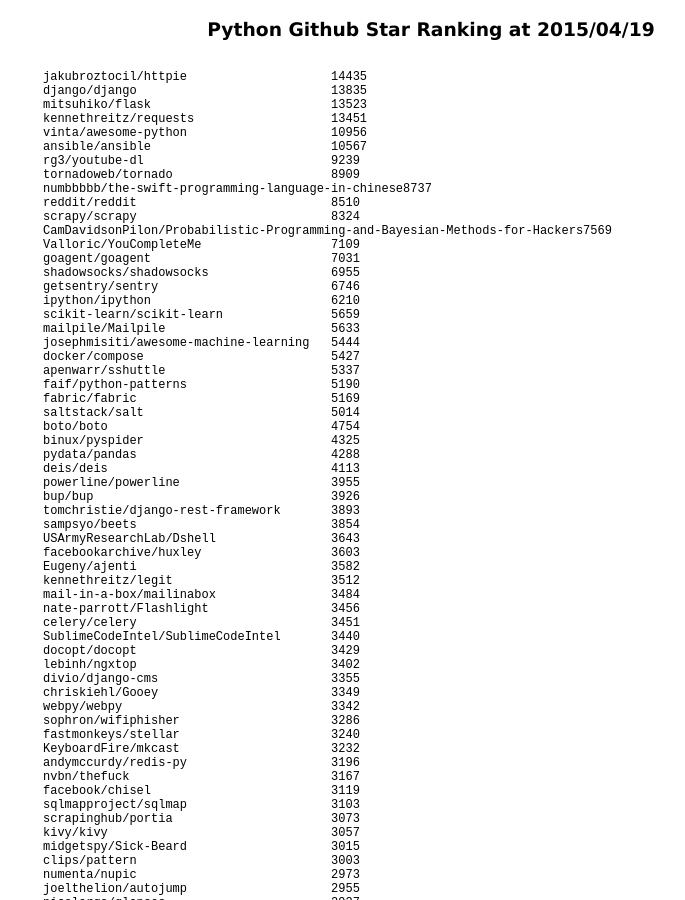
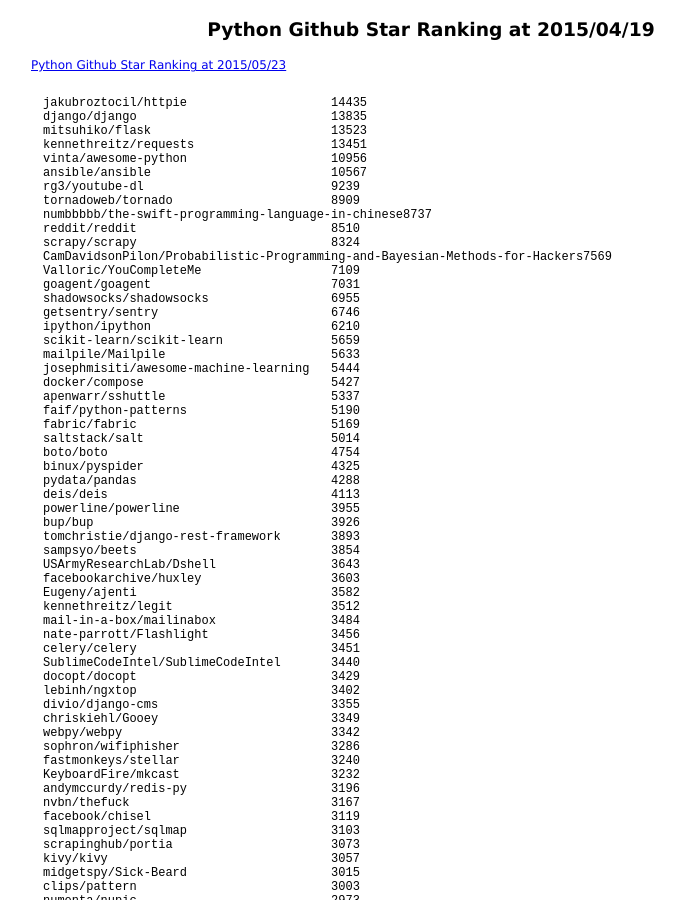
Before and after one commit to 38elements/38elements.github.com, a Jekyll site: the page built from _posts/2015-04-19-python-repository-github-star-ranking.md, in a window 1280 px wide and 900 px high. Shown: the whole window, without its empty margins (209-894 px from the left). Built offline with Jekyll 4.4.1, drawn with Linux system fonts in a browser that asks for light colours; Markdown is read by kramdown in place of the engine named in the settings.

Commit message:
Update 2015-04-19-python-repository-github-star-ranking.md

```diff
--- a/_posts/2015-04-19-python-repository-github-star-ranking.md
+++ b/_posts/2015-04-19-python-repository-github-star-ranking.md
@@ -2,6 +2,7 @@
 layout: posts
 title: Python Github Star Ranking at 2015/04/19
 ---
+[Python Github Star Ranking at 2015/05/23](/2015/05/23/python-repository-github-star-ranking.html)
 <pre style="background-color: white;border: none;">
 jakubroztocil/httpie                    14435
 django/django                           13835
```
